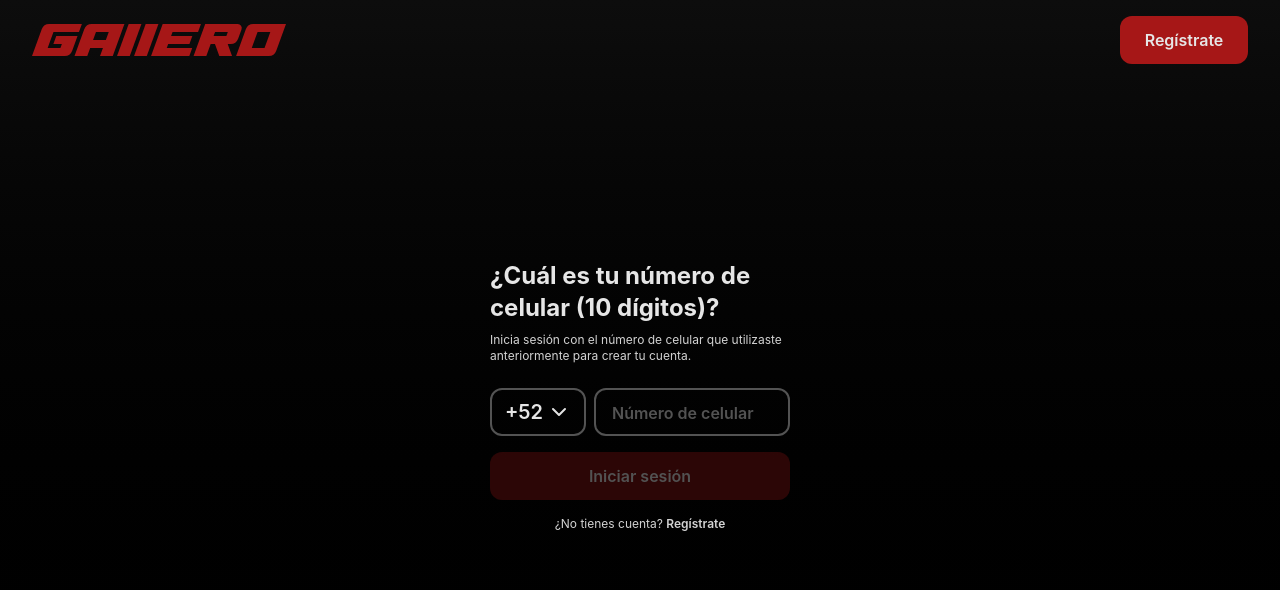
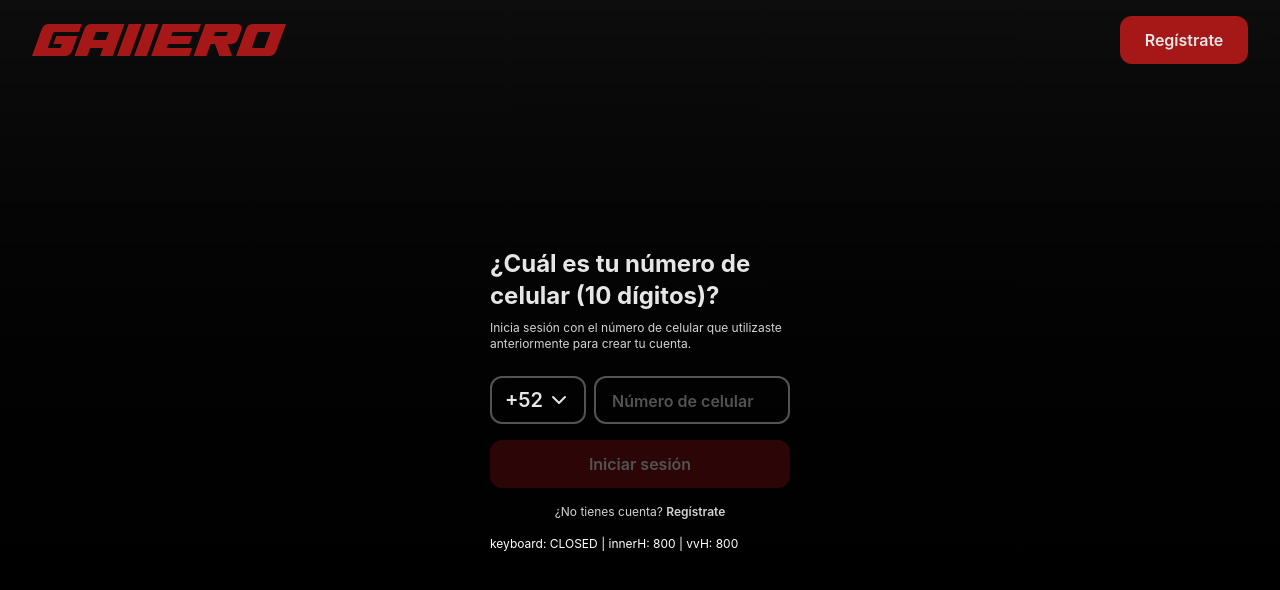
Before and after one commit to esjuliorafael/gallero, a Next.js app: page /login in a window 1280 px wide. Shown: the top 590 px of the page. Built offline with nearby package versions, Linux system fonts and the light colour scheme.

Commit message:
feat(login): Show keyboard and viewport debug info
Adds temporary display of keyboard and visual viewport dimensions on the login page for debugging purposes. This helps in understanding layout shifts during keyboard interactions.

```diff
--- a/app/login/page.tsx
+++ b/app/login/page.tsx
@@ -51,6 +51,11 @@ export default function LoginPage() {
             <SecondaryLink text="¿No tienes cuenta?" linkText="Regístrate" href="/register" />
           </div>
         </div>
+        <p className="text-white text-xs mt-2">
+          keyboard: {isKeyboardOpen ? 'OPEN' : 'CLOSED'} |
+          innerH: {typeof window !== 'undefined' ? window.innerHeight : '?'} |
+          vvH: {typeof window !== 'undefined' && window.visualViewport ? Math.round(window.visualViewport.height) : '?'}
+        </p>
       </form>
     </AuthLayout>
   );
```
